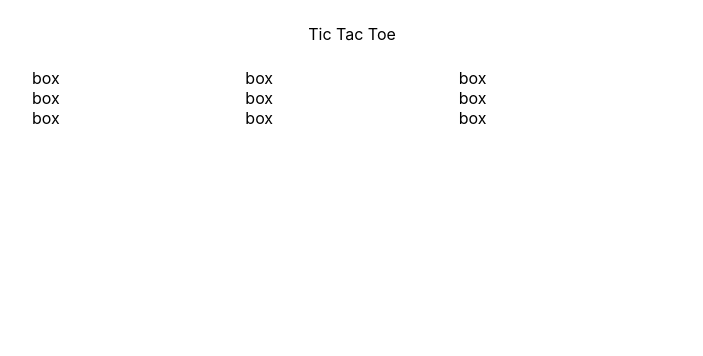
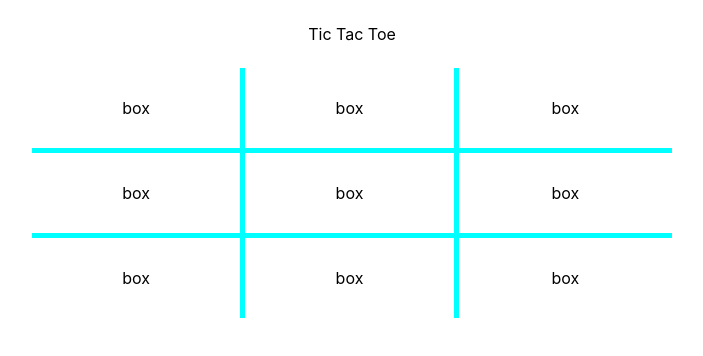
Before and after one commit to nothinktank/Odin_TTT, a plain HTML site: page index.html in a window 1280 px wide. Shown: the whole page, without its empty margins (288-991 px from the left). Drawn offline with Linux system fonts and the light colour scheme.

Commit message:
first draft of the grid styled

```diff
--- a/style.css
+++ b/style.css
@@ -19,13 +19,14 @@ body {
 
 
 .chessGrid {
+
   width: 50%;
   justify-self: center;
 
   display: grid;
 
   grid-template-columns: 1fr 1fr 1fr;
-
+  min-height: fit-content;
 }
 
 /* .row {
@@ -39,3 +40,54 @@ body {
   height: 100px;
   margin: calc(50%/6) ;
 } */
+
+.box00, .box01, .box02, .box10, .box11, .box12, .box20, .box21, .box22 {
+  height: 10vh;
+  text-align: center;
+  line-height: 10vh;
+}
+
+.box00 {
+  border-bottom: 5px solid aqua;
+  border-right: 5px solid aqua;
+}
+
+.box01 {
+  border-bottom: 5px solid aqua;
+  border-right: 5px solid aqua;
+}
+
+.box02 {
+  border-bottom: 5px solid aqua;
+  /* border-right: 5px solid aqua; */
+}
+
+.box10 {
+  border-bottom: 5px solid aqua;
+  border-right: 5px solid aqua;
+}
+
+.box11 {
+  border-bottom: 5px solid aqua;
+  border-right: 5px solid aqua;
+}
+
+.box12 {
+  border-bottom: 5px solid aqua;
+  /* border-right: 5px solid aqua; */
+}
+
+.box20 {
+  /* border-bottom: 5px solid aqua; */
+  border-right: 5px solid aqua;
+}
+
+.box21 {
+  /* border-bottom: 5px solid aqua; */
+  border-right: 5px solid aqua;
+}
+
+.box22 {
+  /* border-bottom: 5px solid aqua; */
+  /* border-right: 5px solid aqua; */
+}
--- a/ttt.js
+++ b/ttt.js
@@ -50,10 +50,13 @@
 
             if (!!verticalCheck) {
               console.log(verticalCheck);
+              displayHandler.clearUI();
             }else if (!!diagonalCheck) {
               console.log(diagonalCheck);
+              displayHandler.clearUI();
             }else{
               console.log(horizontalCheck);
+              displayHandler.clearUI();
             }
 
             //need to check for ties,
@@ -167,5 +170,19 @@
         })
 
 
+        const clearUI = function(){
+
+        box00.textContent = '';
+        box01.textContent = '';
+        box02.textContent = '';
+        box10.textContent = '';
+        box11.textContent = '';
+        box12.textContent = '';
+        box20.textContent = '';
+        box21.textContent = '';
+        box22.textContent = '';
+      }
+
+      return {clearUI}
 
       })();
```
